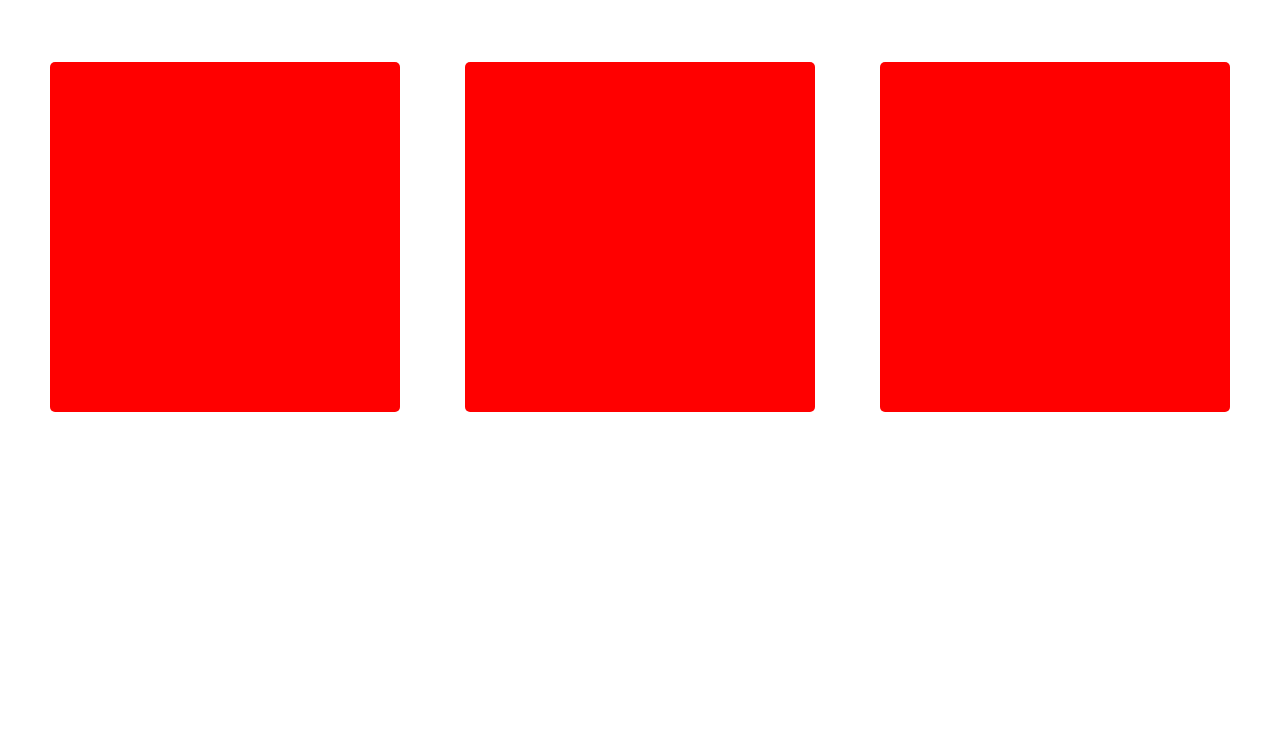
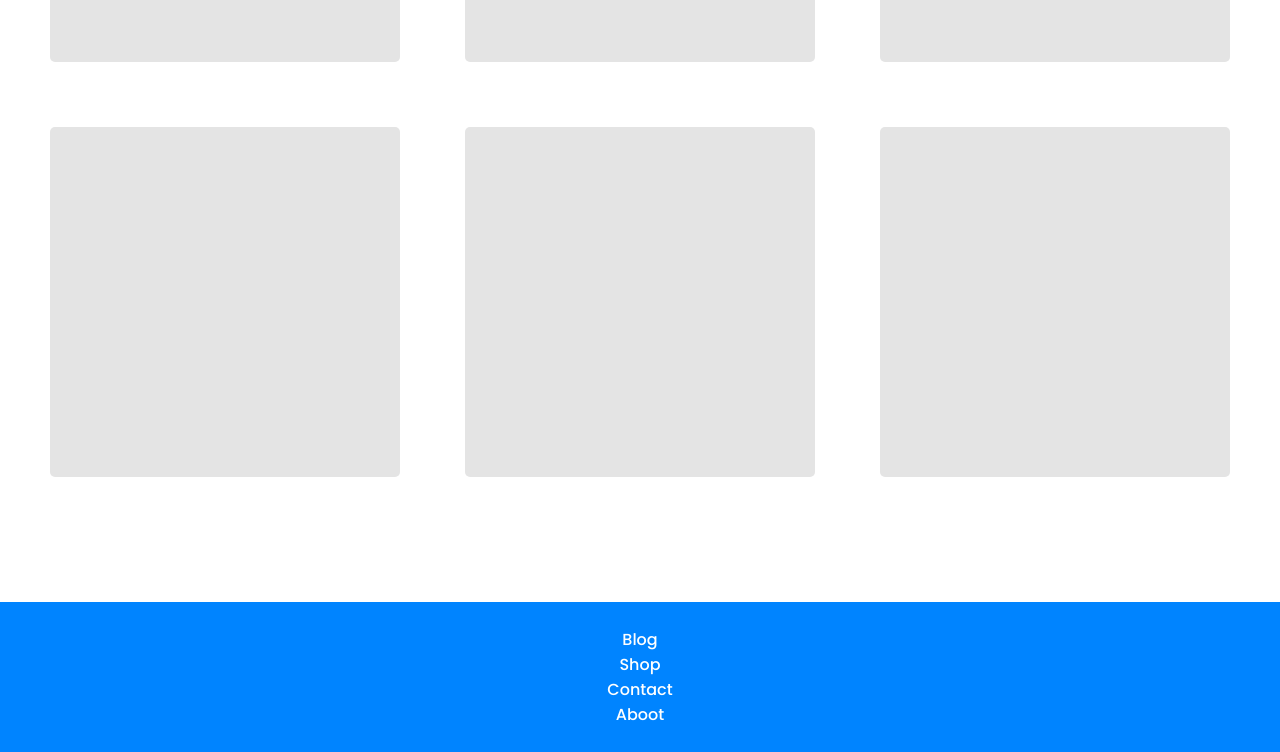
Before and after one commit to johnAndrade65/My-Shop, a plain HTML site: page index.html in a window 1280 px wide. Shown: the part 1894-2646 px from the top of the page. Before the commit the page ends 2306 px from the top, so only its background shows below. Drawn offline with nearby package versions, Linux system fonts and the light colour scheme.

Commit message:
alpha 0.0.3

```diff
--- a/assets/design/styles.css
+++ b/assets/design/styles.css
@@ -34,16 +34,16 @@ nav{
     margin: 0 20px 0 0;
     gap: 30px;
 }
-ul{
+nav ul{
     display: flex;
     gap: 55px;
 }
-ul li{
+nav ul li{
     list-style: none;
     border-bottom: 3px solid transparent;
     transition: all 0.2s ease;
 }
-ul li:hover{
+nav ul li:hover{
     border-bottom: 3px solid rgb(0, 132, 255);
 }
 .perfil img{
@@ -76,8 +76,8 @@ span{
 }
 .carousel-item img {
     display: block;
-    height: 100%;
-    width: 100%;
+    height: auto;
+    width: 1366px;
 }
 .carousel-control {
     background: rgba(0, 0, 0, 0.28);
@@ -155,6 +155,7 @@ span{
     text-shadow: 0px 1px 2px rgba(0, 0, 0, 0.33), -1px 0px 2px rgba(255, 255, 255, 0);
 }
 
+/*-==SECTION==-*/
 .section{
     height: 300px;
     display: flex;
@@ -165,10 +166,11 @@ span{
 .section div{
     height: 250px;
     width: 250px;
-    background-color: crimson;
+    background-color: rgb(228, 228, 228);
     border-radius: 50%;
 }
 
+/*-==PRODUCT SECTION==-*/
 .products-setion{
     display: flex;
     width: 100vw;
@@ -192,5 +194,19 @@ span{
     height: 350px;
     width: 350px;
     border-radius: 5px;
-    background-color: red;
+    background-color: rgb(228, 228, 228);
 }
+
+.footer{
+    margin-top: 125px;
+    background-color: rgb(0, 132, 255);
+    height: 150px;
+}
+.footer ul{
+    padding-top: 25px;
+    color: #fff;
+    display: flex;
+    flex-direction: column;
+    align-items: center;
+    list-style: none;
+}
--- a/index.html
+++ b/index.html
@@ -82,7 +82,14 @@
             </div>
         </section>
     </article>
-
+    <footer class="footer">
+        <ul>
+            <li>Blog</li>
+            <li>Shop</li>
+            <li>Contact</li>
+            <li>Aboot</li>
+        </ul>
+    </footer>
     <!--==SCRIPT==-->
     <script src="./assets/javascript/script.js"></script>
 </body>
```
